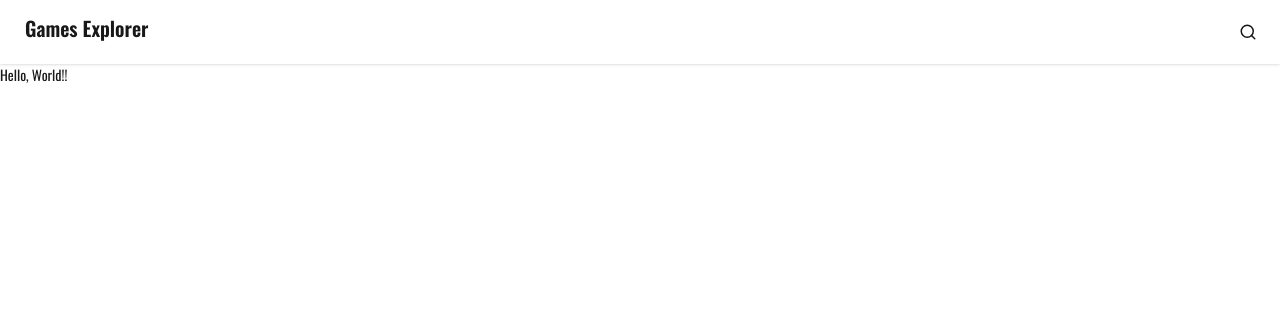
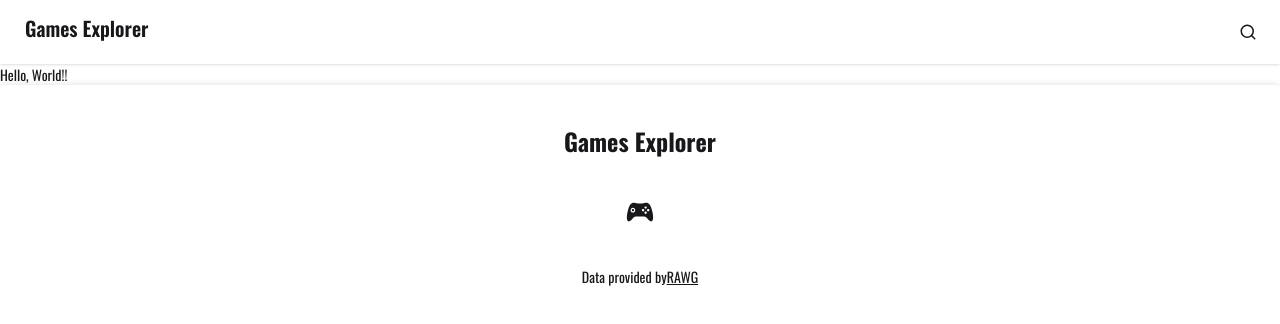
Before and after one commit to luizfelipedasilva678/games-explorer, a Next.js app: page / in a window 1280 px wide. Shown: the top 324 px of the page. Built offline with nearby package versions, Linux system fonts and the light colour scheme.

Commit message:
feat: add footer

```diff
--- /dev/null
+++ b/app/components/Footer/Footer.tsx
@@ -0,0 +1,21 @@
+import Link from "next/link";
+import { IoLogoGameControllerB } from "react-icons/io";
+
+function Footer() {
+	return (
+		<footer className="footer footer-horizontal footer-center bg-base-100 text-base-content rounded p-10 shadow-[0px_-1px_6px_0px_rgba(0,_0,_0,_0.1)]">
+			<h3 className="text-2xl font-bold">Games Explorer</h3>
+			<IoLogoGameControllerB size={30} />
+			<aside>
+				<p>
+					Data provided by
+					<Link className="link" href="https://rawg.io/apidocs" target="_blank">
+						RAWG
+					</Link>
+				</p>
+			</aside>
+		</footer>
+	);
+}
+
+export default Footer;
--- /dev/null
+++ b/app/components/Footer/index.ts
@@ -0,0 +1 @@
+export { default } from "./Footer";
--- a/app/layout.tsx
+++ b/app/layout.tsx
@@ -1,6 +1,7 @@
 import { Oswald } from "next/font/google";
 import Header from "./components/Header";
 import "./globals.css";
+import Footer from "./components/Footer";
 
 const oswald = Oswald({
 	subsets: ["latin"],
@@ -17,6 +18,7 @@ export default function RootLayout({
 			<body>
 				<Header />
 				{children}
+				<Footer />
 			</body>
 		</html>
 	);
```
Also changed, not shown: 1 other file (tests, documents, lock files or other folders).
